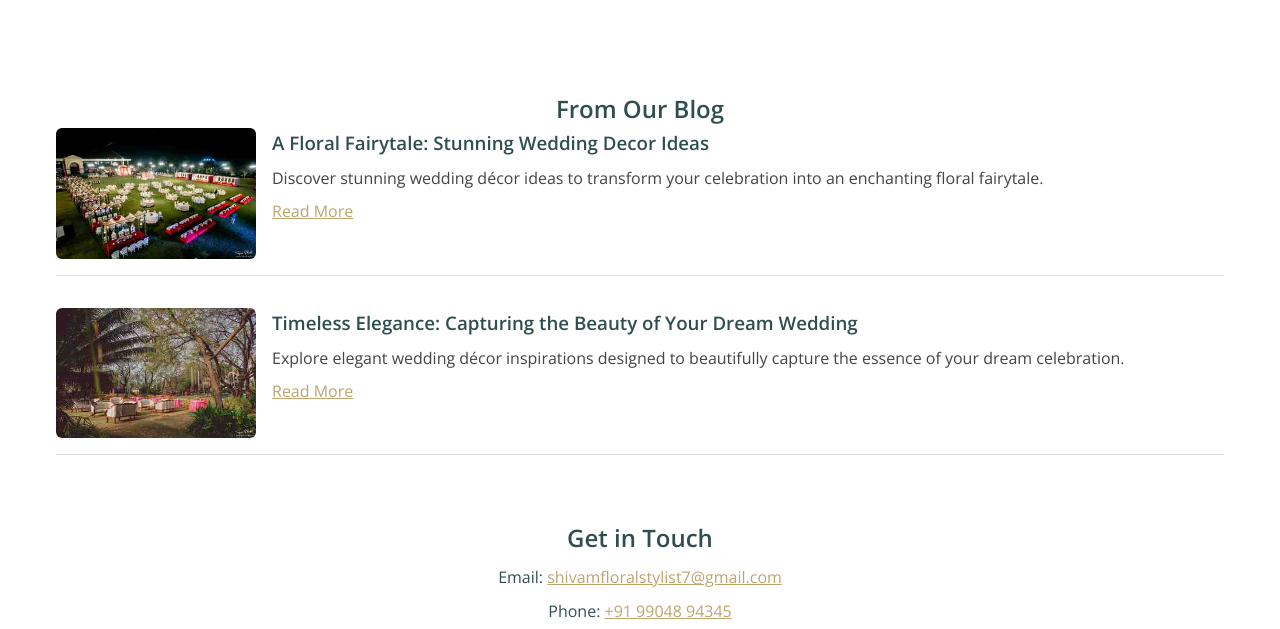
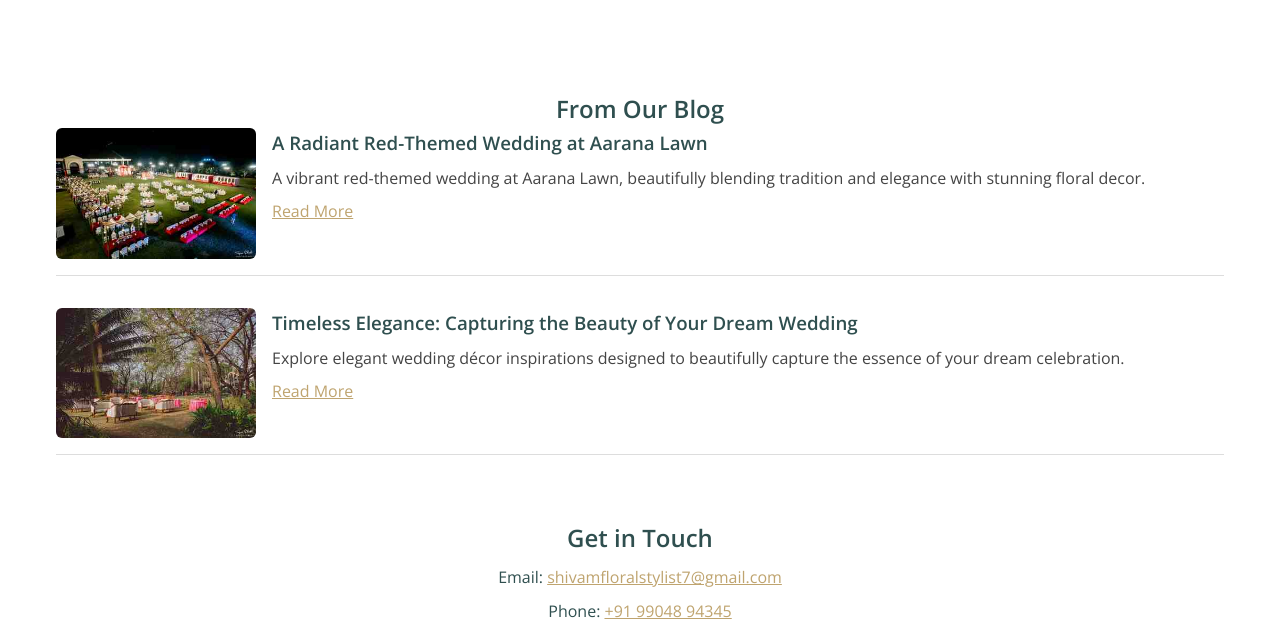
Before and after one commit to ShivamFloralStylist/OfficialWebsite, a plain HTML site: page index.html in a window 1280 px wide. Shown: the part 1720-2349 px from the top of the page. Drawn offline with nearby package versions, Linux system fonts and the light colour scheme.

Commit message:
Add files via upload

```diff
--- a/index.html
+++ b/index.html
@@ -125,9 +125,9 @@
         <div class="home-blog-summary">
           <img src="images/HomePage/Blog/Blog_1.JPG" alt="Blog 1">
           <div>
-            <h3>A Floral Fairytale: Stunning Wedding Decor Ideas</h3>
-            <p>Discover stunning wedding décor ideas to transform your celebration into an enchanting floral fairytale.
-            </p>
+            <h3>A Radiant Red-Themed Wedding at Aarana Lawn</h3>
+            <p>A vibrant red-themed wedding at Aarana Lawn, beautifully blending tradition and elegance with stunning
+              floral decor.</p>
             <a href="blog.html" class="home-read-more">Read More</a>
           </div>
         </div>
```
